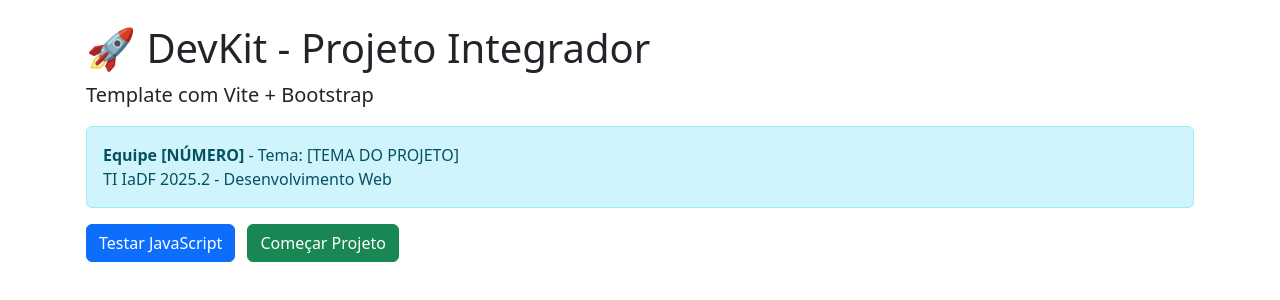
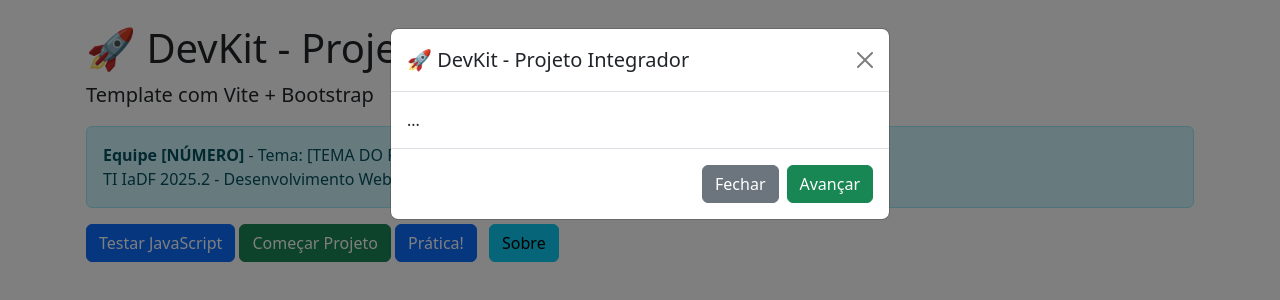
Before and after one commit to santiagosilas/20252-TI-IaDF-DevKit-ProjetoIntegrador, a website built with Vite: page frontend/src/index.html in a window 1280 px wide. Both pictures are taken after a click on the button "Começar Projeto". Built offline with nearby package versions, Linux system fonts and the light colour scheme.

Commit message:
Atualiza a Home

```diff
--- a/frontend/src/index.html
+++ b/frontend/src/index.html
@@ -1,5 +1,5 @@
 <!DOCTYPE html>
-<html lang="en">
+<html lang="pt-BR">
   <head>
     <meta charset="utf-8" />
     <meta name="viewport" content="width=device-width, initial-scale=1" />
@@ -7,6 +7,7 @@
     <script type="module" src="./js/main.js"></script>
   </head>
   <body>
+    <!-- Início do container -->
     <div class="container py-4 px-3 mx-auto">
       <h1>🚀 DevKit - Projeto Integrador</h1>
       <p class="lead">Template com Vite + Bootstrap</p>
@@ -17,7 +18,80 @@
       </div>
 
       <button class="btn btn-primary" id="btnTeste">Testar JavaScript</button>
-      <button class="btn btn-success ms-2">Começar Projeto</button>
+      <!-- Button trigger modal -->
+      <button
+        type="button"
+        class="btn btn-success"
+        data-bs-toggle="modal"
+        data-bs-target="#modalComecarProjeto"
+      >
+        Começar Projeto
+      </button>
+
+      <!-- Modal -->
+      <div
+        class="modal fade"
+        id="modalComecarProjeto"
+        tabindex="-1"
+        aria-labelledby="LabelComecarProjeto"
+        aria-hidden="true"
+      >
+        <div class="modal-dialog">
+          <div class="modal-content">
+            <div class="modal-header">
+              <h1 class="modal-title fs-5" id="LabelComecarProjeto">
+                🚀 DevKit - Projeto Integrador
+              </h1>
+              <button
+                type="button"
+                class="btn-close"
+                data-bs-dismiss="modal"
+                aria-label="Close"
+              ></button>
+            </div>
+            <div class="modal-body">...</div>
+            <div class="modal-footer">
+              <button
+                type="button"
+                class="btn btn-secondary"
+                data-bs-dismiss="modal"
+              >
+                Fechar
+              </button>
+              <button type="button" class="btn btn-success">Avançar</button>
+            </div>
+          </div>
+        </div>
+      </div>
+      <!-- Toast -->
+      <button type="button" class="btn btn-primary" id="liveToastBtn">
+        Prática!
+      </button>
+
+      <div class="toast-container position-fixed bottom-0 end-0 p-3">
+        <div
+          id="liveToast"
+          class="toast"
+          role="alert"
+          aria-live="assertive"
+          aria-atomic="true"
+        >
+          <div class="toast-header">
+            <img src="assets/trends.ico" class="small" alt="..." />
+            <strong class="me-auto">🚀 DevKit</strong>
+            <small>11 mins ago</small>
+            <button
+              type="button"
+              class="btn-close"
+              data-bs-dismiss="toast"
+              aria-label="Close"
+            ></button>
+          </div>
+          <div class="toast-body">Projeto Integrador</div>
+        </div>
+      </div>
+      <a href="about.html" class="btn btn-info ms-2">Sobre</a>
+      <!-- Fim do Container -->
     </div>
   </body>
 </html>
```
